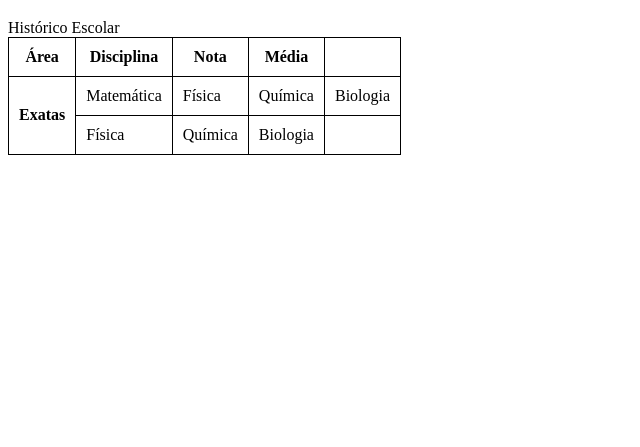
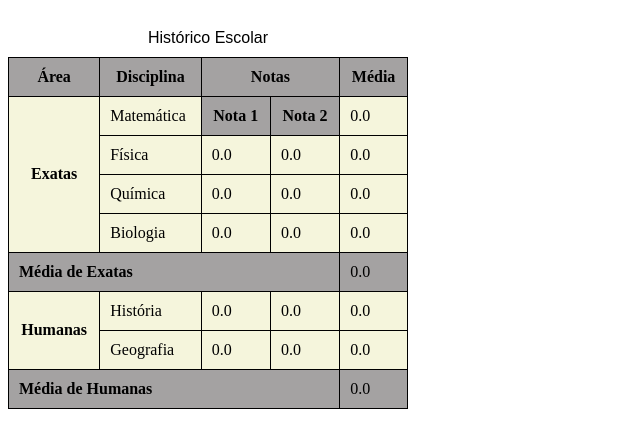
Before and after one commit to florianosimon/html-css, a plain HTML site: page desafios/desafio014/desafio14.html in a window 1280 px wide. Shown: the part 61-508 px from the top of the page, without its empty margins (0-640 px from the left). Drawn offline with Linux system fonts and the light colour scheme.

Commit message:
Update desafio14.html

```diff
--- a/desafios/desafio014/desafio14.html
+++ b/desafios/desafio014/desafio14.html
@@ -13,40 +13,120 @@
 
         table {
             border: 1px solid black;
+            background-color: beige;
+            width: 400px;
             border-collapse: collapse;
+        }
 
+        caption {
+            font-family: Arial, Helvetica, sans-serif;
+            padding: 10px;
+            text-align: center;
+        }
+
+        thead {
+            background-color: rgb(164, 162, 162);
         }
 
        th, td {
             border: 1px solid black;
             padding: 10px;
         }
+
+        th#mediaexata {
+            background-color: rgb(164, 162, 162);
+            text-align: left;
+        }
+
+        td.linhamedia {
+            background-color: rgb(164, 162, 162);
+        }
+
+        th#linhahumana {
+            background-color: rgb(164, 162, 162);
+            text-align: left;
+        }
+
+        th#nota01 {
+            background-color: rgb(164, 162, 162);
+        }
+
+        th#nota02 {
+            background-color: rgb(164, 162, 162);
+        }
+
+        td.ei {
+            background-color: rgb(164, 162, 162);
+        }
+
+
+
+
     </style>
 </head>
 <body>
     <h1>Tabela Completa Desafio 14</h1>
+
+    <table>
         <caption>Histórico Escolar</caption>
-    <table>
+
         <thead>
             <tr>
-                <th>Área</th>
-                <th >Disciplina</th>
-                <th>Nota</th>
-                <th>Média</th>
+                <th rowspan="3" scope="col">Área</th>
+                <th rowspan="3" scope="rowgroup">Disciplina</th>
+                <th colspan="2" scope="colgroup"></td>Notas</th>
+                <th scope="col">Média</th>
             </tr>
+            </thead>
+            <body>
                 <tr>
-                <th rowspan="4">Exatas</th>
+                    <th rowspan="4" scope="rowgroup">Exatas</th>
                     <td>Matemática</td>
-                <td>Física</td>
-                <td>Química</td>
-                <td>Biologia</td>
+                    <th id="nota01">Nota 1</th>
+                    <th id="nota02">Nota 2</th>
+                    <td>0.0</td>
                 </tr>
                 <tr>
                     <td>Física</td>
+                    <td>0.0</td>
+                    <td>0.0</td>
+                    <td>0.0</td>
+                </tr>
+                <tr>
                     <td>Química</td>
+                    <td>0.0</td>
+                    <td>0.0</td>
+                    <td>0.0</td>
+                </tr>
+                <tr>
                     <td>Biologia</td>
+                    <td>0.0</td>
+                    <td>0.0</td>
+                    <td>0.0</td>
                 </tr>
-        </thead>
+                <tr>
+                    <th colspan="4" id="mediaexata" scope="row">Média de Exatas</th>
+                    <td class="linhamedia">0.0</td>
+                </tr>
+                <tr>
+                    <th rowspan="2" scope="rowgroup">Humanas</th>
+                    <td>História</td>
+                    <td>0.0</td>
+                    <td>0.0</td>
+                    <td>0.0</td>
+                </tr>
+                <tr>
+                    <td>Geografia</td>
+                    <td>0.0</td>
+                    <td>0.0</td>
+                    <td>0.0</td>
+                </tr>
+                <tr>
+                    <th colspan="4" id="linhahumana" scope="row">Média de Humanas</th>
+                    <td class="ei">0.0</td>
+                </tr>
+            </body>
+
     </table>
 
 
```
Lines whose indentation alone changed are shown as unchanged.
